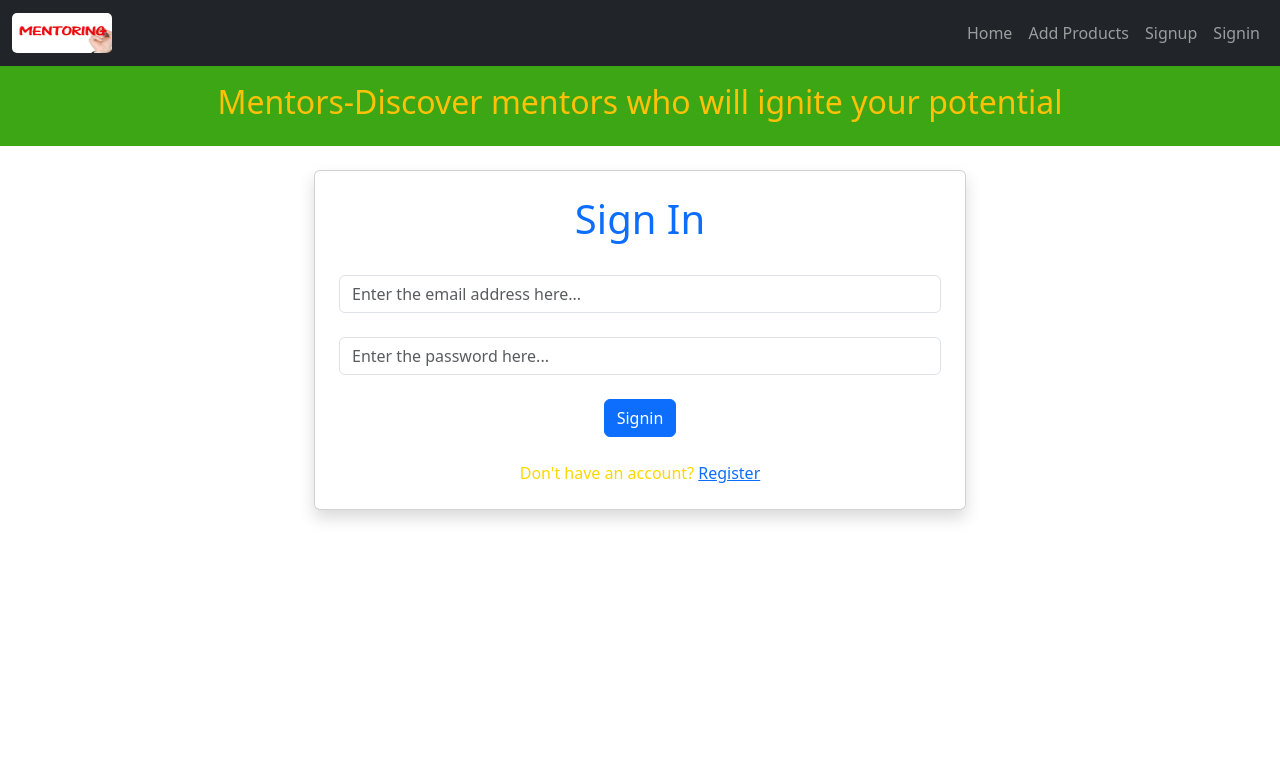
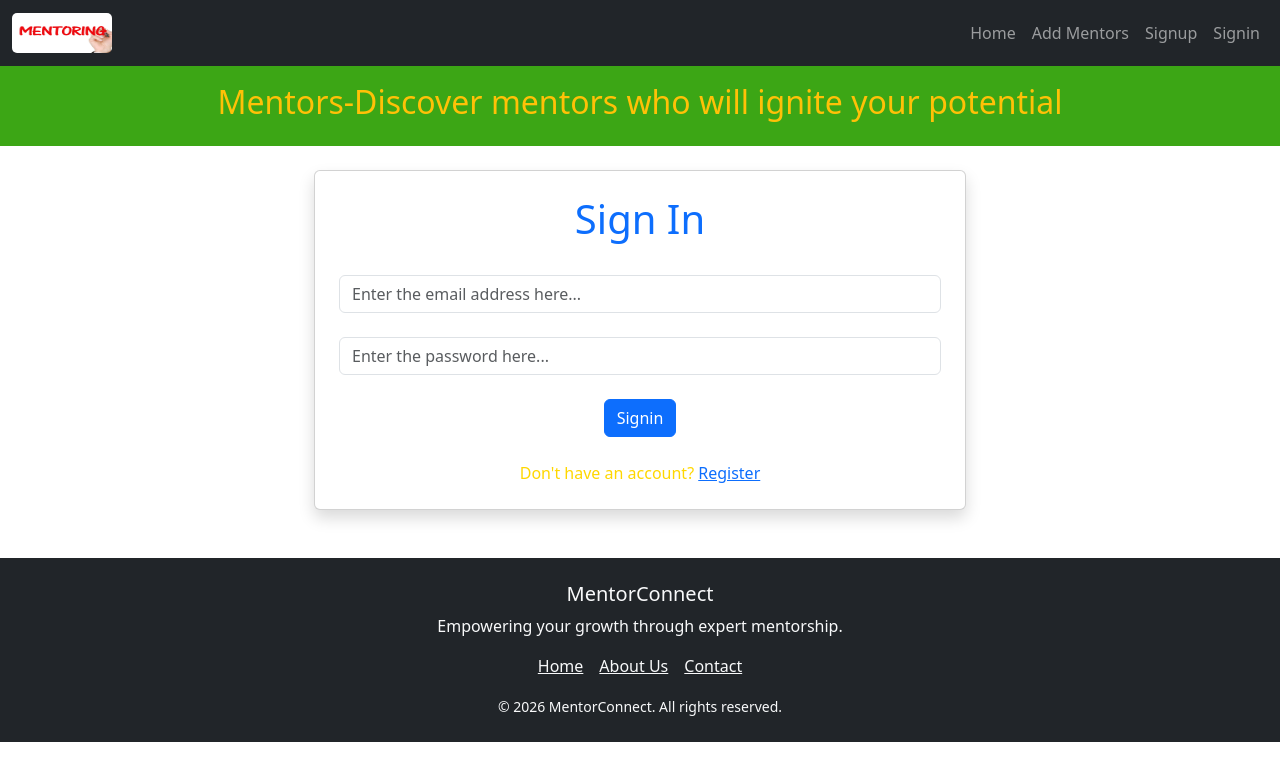
Before and after one commit to StanleySeth/Mentorsproject, a React (Create React App) app: page /signin in a window 1280 px wide. Shown: the top 780 px of the page. Built offline with nearby package versions, Linux system fonts and the light colour scheme.

Commit message:
Added project file

```diff
--- a/src/App.js
+++ b/src/App.js
@@ -56,7 +56,7 @@ function App() {
                   <Link to="/" className="nav-link">Home</Link>
                 </li>
                 <li className="nav-item">
-                  <Link to="/addproducts" className="nav-link">Add Products</Link>
+                  <Link to="/addproducts" className="nav-link">Add Mentors</Link>
                 </li>
                 <li className="nav-item">
                   <Link to="/signup" className="nav-link">Signup</Link>
--- a/src/Components/Addproducts.jsx
+++ b/src/Components/Addproducts.jsx
@@ -79,11 +79,12 @@ function Addproducts() {
 
 
   return loading ? <Loader /> :  (
+    <>
     <div className='row justify-content-center mt-4'>
       <div className='col-md-6 card p-4 shadow' style={{ backgroundColor: 'lightgray' }}>
         <h3 className="text-info font-bold ">
-  Connect with a Mentor 🤝
-</h3>
+              Connect with a Mentor 🤝
+            </h3>
         {/* {Bind the loading hook} */}
         {loading && <Loader />}
         <h5 className='text-success'>{success}</h5>
@@ -147,8 +148,23 @@ function Addproducts() {
 
         </form>
       </div>
+      {/* ✅ FOOTER ADDED HERE */}
+    <footer className="bg-dark text-light mt-5 p-4 text-center">
+      <div className="container">
+        <h5>MentorConnect</h5>
+        <p>Empowering your growth through expert mentorship.</p>
 
+        <div className="d-flex justify-content-center gap-3 mb-3">
+          <a href="/" className="text-light">Home</a>
+          <a href="/about" className="text-light">About Us</a>
+          <a href="/contact" className="text-light">Contact</a>
+        </div>
+
+        <small>© {new Date().getFullYear()} MentorConnect. All rights reserved.</small>
+      </div>
+    </footer>
     </div>
+    </>
   );
 }
 
--- a/src/Components/Contact.jsx
+++ b/src/Components/Contact.jsx
@@ -7,7 +7,8 @@ const Contact = () => {
     email: '',
     message: ''
   });
-    // declare the navigate hook
+
+  // declare the navigate hook
     const navigate = useNavigate()
 
   const handleChange = (e) => {
--- a/src/Components/Makepayment.jsx
+++ b/src/Components/Makepayment.jsx
@@ -71,6 +71,7 @@ const Makepayment = () => {
 
 
   return (
+    <>
     <div className='row justify-content-center'>
         {/* <button className='btn btn-outline-primary'> Back to Product </button> */}
 
@@ -119,8 +120,24 @@ const Makepayment = () => {
                 </form>
             </div>
         </div>
+        {/* ✅ FOOTER ADDED HERE */}
+    <footer className="bg-dark text-light mt-5 p-4 text-center">
+      <div className="container">
+        <h5>MentorConnect</h5>
+        <p>Empowering your growth through expert mentorship.</p>
+
+        <div className="d-flex justify-content-center gap-3 mb-3">
+          <a href="/" className="text-light">Home</a>
+          <a href="/about" className="text-light">About Us</a>
+          <a href="/contact" className="text-light">Contact</a>
+        </div>
+
+        <small>© {new Date().getFullYear()} MentorConnect. All rights reserved.</small>
+      </div>
+    </footer>
 
     </div>
+    </>
   )
 }
 
--- a/src/Components/Signin.jsx
+++ b/src/Components/Signin.jsx
@@ -67,6 +67,7 @@ const Signin = () => {
   };
 
   return (
+    <>
     <div className='row justify-content-center mt-4'>
         <div className="card col-md-6 shadow p-4">
             <h1 className='text-primary'>Sign In</h1>
@@ -102,7 +103,23 @@ const Signin = () => {
             </form>
 
         </div>
+        {/* ✅ FOOTER ADDED HERE */}
+    <footer className="bg-dark text-light mt-5 p-4 text-center">
+      <div className="container">
+        <h5>MentorConnect</h5>
+        <p>Empowering your growth through expert mentorship.</p>
+
+        <div className="d-flex justify-content-center gap-3 mb-3">
+          <a href="/" className="text-light">Home</a>
+          <a href="/about" className="text-light">About Us</a>
+          <a href="/contact" className="text-light">Contact</a>
+        </div>
+
+        <small>© {new Date().getFullYear()} MentorConnect. All rights reserved.</small>
+      </div>
+    </footer>
     </div>
+    </>
 
   )
 }
--- a/src/Components/Signup.jsx
+++ b/src/Components/Signup.jsx
@@ -61,6 +61,7 @@ const [error, setError] = useState("");
 
 
   return (
+    <>
     <div className='row justify-content-center mt-4'>
         <div className="card col-md-6 shadow p-4">
             <h1 className='text-primary'>Sign Up</h1>
@@ -108,7 +109,23 @@ const [error, setError] = useState("");
                 Already have an account? <Link to={"/signin"}>Signin</Link>
             </form>
         </div>
+        {/* ✅ FOOTER ADDED HERE */}
+    <footer className="bg-dark text-light mt-5 p-4 text-center">
+      <div className="container">
+        <h5>MentorConnect</h5>
+        <p>Empowering your growth through expert mentorship.</p>
+
+        <div className="d-flex justify-content-center gap-3 mb-3">
+          <a href="/" className="text-light">Home</a>
+          <a href="/about" className="text-light">About Us</a>
+          <a href="/contact" className="text-light">Contact</a>
+        </div>
+
+        <small>© {new Date().getFullYear()} MentorConnect. All rights reserved.</small>
+      </div>
+    </footer>
     </div>
+    </>
   )
 }
 
```
